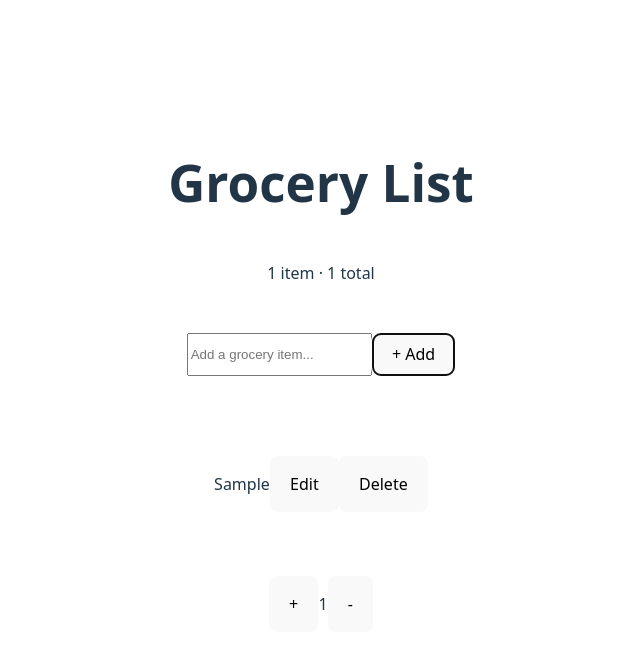
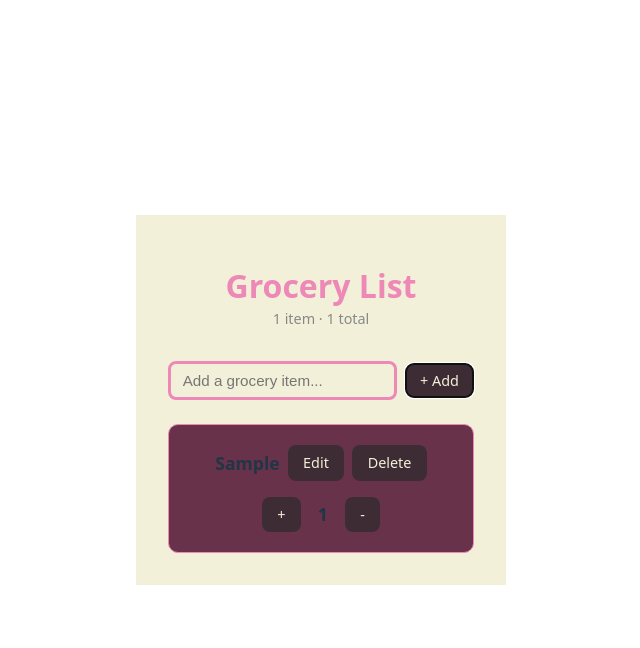
Before and after one commit to ibowers27/grocery-list-react, a React (Vite) app in the folder grocery-list/: page / in a window 1280 px wide. Both pictures are taken after typing "Sample" into the empty fields and a click on the button "+ Add". Shown: the top 648 px of the page, without its empty margins (319-959 px from the left). Built offline with nearby package versions, Linux system fonts and the light colour scheme.

Commit message:
Edited Styles for cleaner look

```diff
--- a/grocery-list/src/App.css
+++ b/grocery-list/src/App.css
@@ -5,48 +5,93 @@
   text-align: center;
   display: flex;
   flex-direction: column;
+  background-color: rgb(243, 240, 218);
 }
 
+/* each added item style */
 .item-div {
-  padding: 2rem;
-  justify-content: center;
-  text-align: center;
   display: flex;
   flex-direction: row;
+  align-items: center;
+  justify-content: center;
+  gap: 8px;
+  padding: 0.5rem 0;
 }
 
-.logo {
-  height: 6em;
-  padding: 1.5em;
-  will-change: filter;
-  transition: filter 300ms;
-}
-.logo:hover {
-  filter: drop-shadow(0 0 2em #646cffaa);
-}
-.logo.react:hover {
-  filter: drop-shadow(0 0 2em #61dafbaa);
+/* heading style */
+h1 {
+  font-size: 2rem;
+  margin-bottom: 0.25rem;
+  color:rgb(237, 136, 183)
 }
 
-@keyframes logo-spin {
-  from {
-    transform: rotate(0deg);
-  }
-  to {
-    transform: rotate(360deg);
-  }
+/* item total text */
+#root > p {
+  color: #888;
+  margin-top: 0;
+  margin-bottom: 1.5rem;
+  font-size: 0.9rem;
 }
 
-@media (prefers-reduced-motion: no-preference) {
-  a:nth-of-type(2) .logo {
-    animation: logo-spin infinite 20s linear;
-  }
+/* user input style */
+input[type="text"] {
+  flex: 1;
+  padding: 0.5rem 0.75rem;
+  border-radius: 8px;
+  border: 3px solid rgb(237, 136, 183);
+  background: rgb(243, 240, 218);
+  color: rgb(62, 44, 53);
+  font-size: 0.95rem;
+  outline: none;
 }
 
-.card {
-  padding: 2em;
+/* List reset */
+ul {
+  list-style: none;
+  padding: 0;
+  margin: 1rem 0 0;
+  display: flex;
+  flex-direction: column;
+  gap: 10px;
 }
 
-.read-the-docs {
-  color: #888;
+/* Each grocery item card */
+li {
+  background: rgb(104, 50, 75);
+  border: 1px solid rgb(237, 136, 183);
+  border-radius: 10px;
+  padding: 0.75rem 1rem;
+  text-align: left;
 }
+
+/* Item name text */
+li p {
+  margin: 0;
+  font-size: 1rem;
+}
+
+/* Counter number */
+li .item-div p {
+  min-width: 28px;
+  text-align: center;
+  font-weight: 700;
+  font-size: 1.1rem;
+}
+
+/* Button base */
+button {
+  border-radius: 8px;
+  border: 1px solid transparent;
+  padding: 0.45rem 0.9rem;
+  font-size: 0.9rem;
+  font-weight: 500;
+  font-family: inherit;
+  background-color: rgb(62, 44, 53);
+  color: rgb(243, 240, 218);
+  cursor: pointer;
+}
+
+button:hover {
+  border-color: rgb(237, 136, 183);
+  background-color: rgb(79, 56, 67);
+}
--- a/grocery-list/src/index.css
+++ b/grocery-list/src/index.css
@@ -5,7 +5,7 @@
 
   color-scheme: light dark;
   color: rgba(255, 255, 255, 0.87);
-  background-color: #242424;
+  background-color: rgba(60, 2, 21, 0.87);
 
   font-synthesis: none;
   text-rendering: optimizeLegibility;
```
